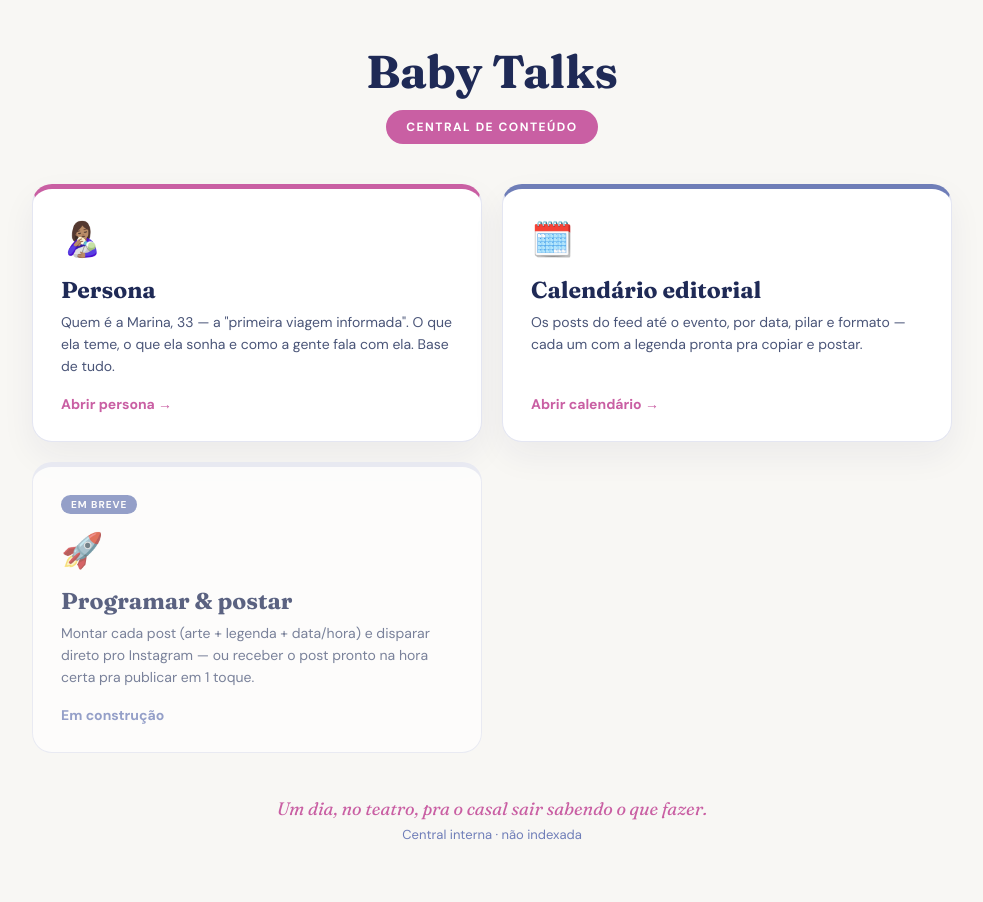
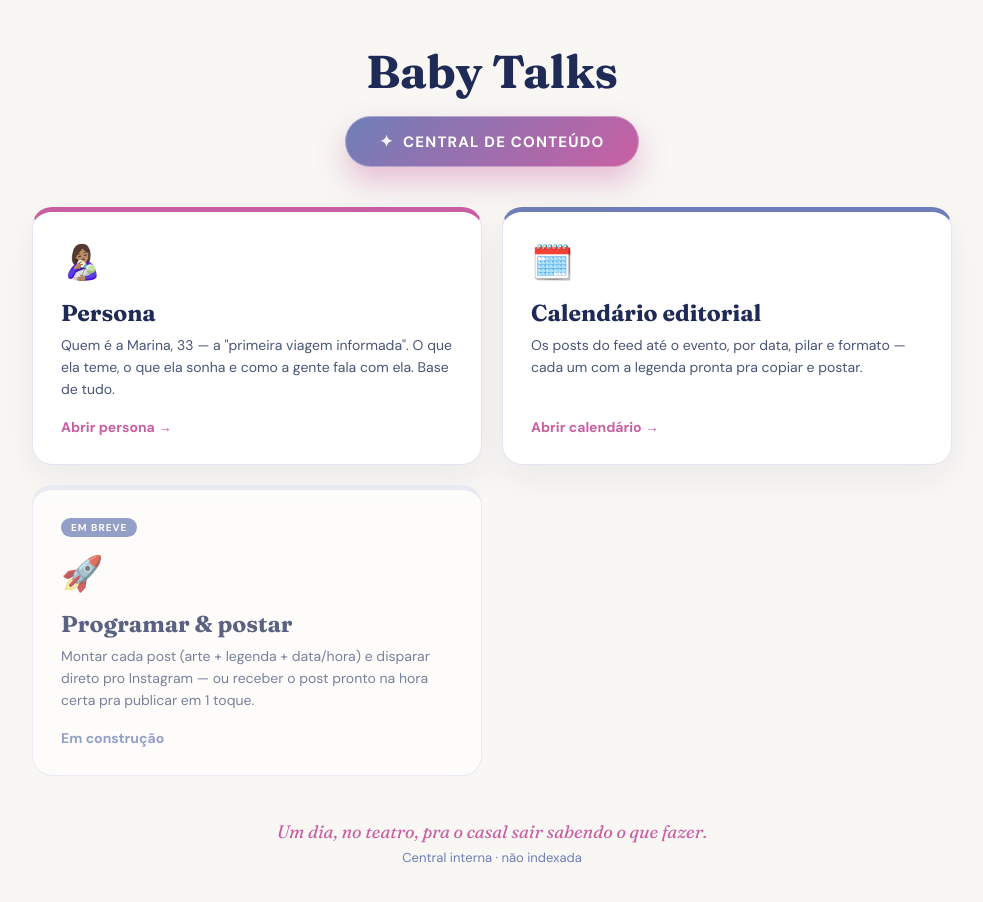
Before and after one commit to brunotropolis/babytalks-conteudo, a plain HTML site: page index.html in a window 1280 px wide. Shown: the whole page, without its empty margins (148-1131 px from the left). Drawn offline with Linux system fonts and the light colour scheme.

Commit message:
Botao Central de Conteudo com mais destaque (gradiente + sombra + brilho)

```diff
--- a/index.html
+++ b/index.html
@@ -20,7 +20,9 @@
   header.top{text-align:center;margin-bottom:40px}
   .eyebrow{display:inline-block;font-size:11px;letter-spacing:2.5px;text-transform:uppercase;color:var(--magenta);font-weight:700;margin-bottom:12px}
   header.top h1{font-family:'Fraunces',serif;font-size:46px;line-height:1.05;color:var(--azul)}
-  .badge{display:inline-block;margin-top:14px;font-size:12px;font-weight:700;letter-spacing:1.5px;text-transform:uppercase;color:#fff;background:var(--magenta);padding:9px 20px;border-radius:100px}
+  .badge{display:inline-flex;align-items:center;gap:9px;margin-top:20px;font-size:15px;font-weight:700;letter-spacing:1.2px;text-transform:uppercase;color:#fff;background:linear-gradient(135deg,var(--lilas-esc) 0%,var(--magenta) 100%);padding:15px 34px;border-radius:100px;box-shadow:0 14px 30px rgba(201,95,163,.38);position:relative}
+  .badge::before{content:"✦";font-size:16px;opacity:.9}
+  .badge::after{content:"";position:absolute;inset:0;border-radius:100px;border:1.5px solid rgba(255,255,255,.35);pointer-events:none}
   header.top p{font-size:15px;color:var(--azul-suave);margin-top:12px;max-width:560px;margin-left:auto;margin-right:auto}
   .facts{display:flex;flex-wrap:wrap;gap:8px;justify-content:center;margin-top:18px}
   .fact{background:#fff;border:1px solid var(--lavanda);border-radius:100px;padding:7px 15px;font-size:13px;font-weight:600;color:var(--azul-suave)}
```
